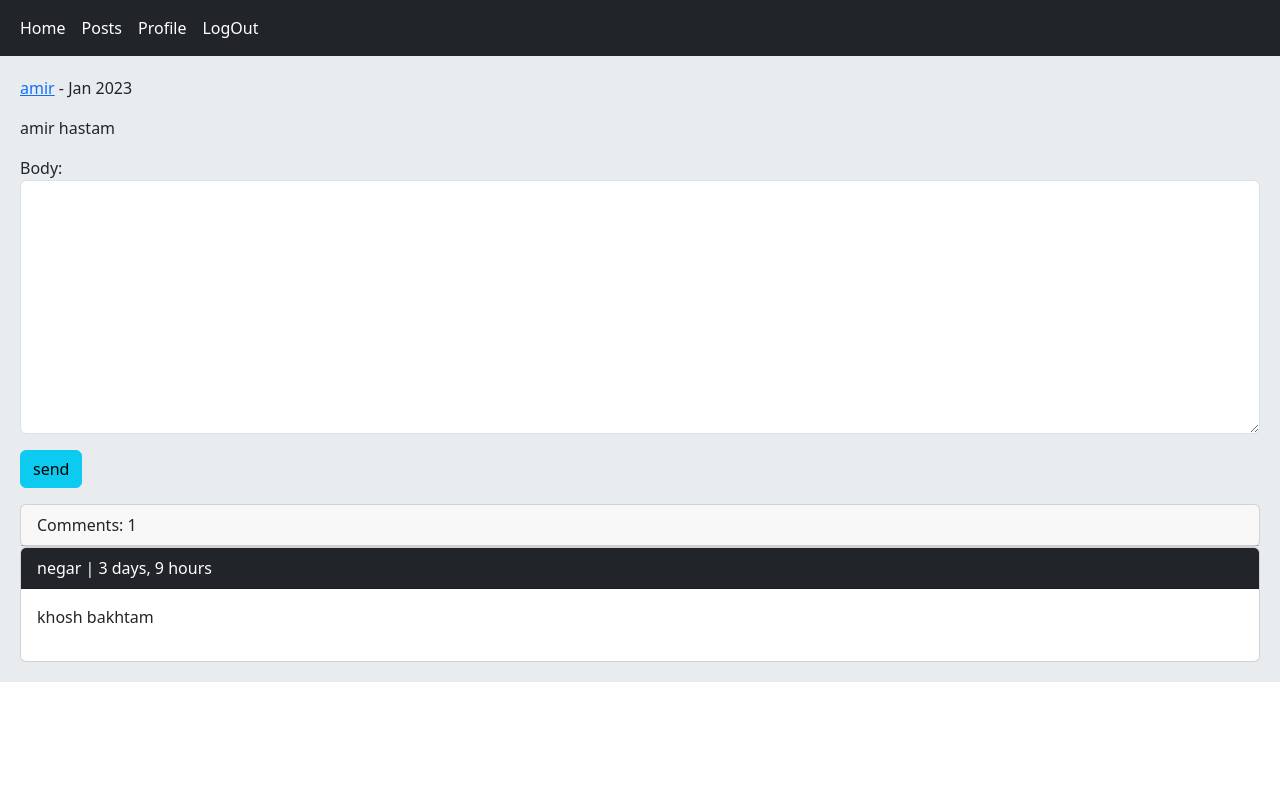
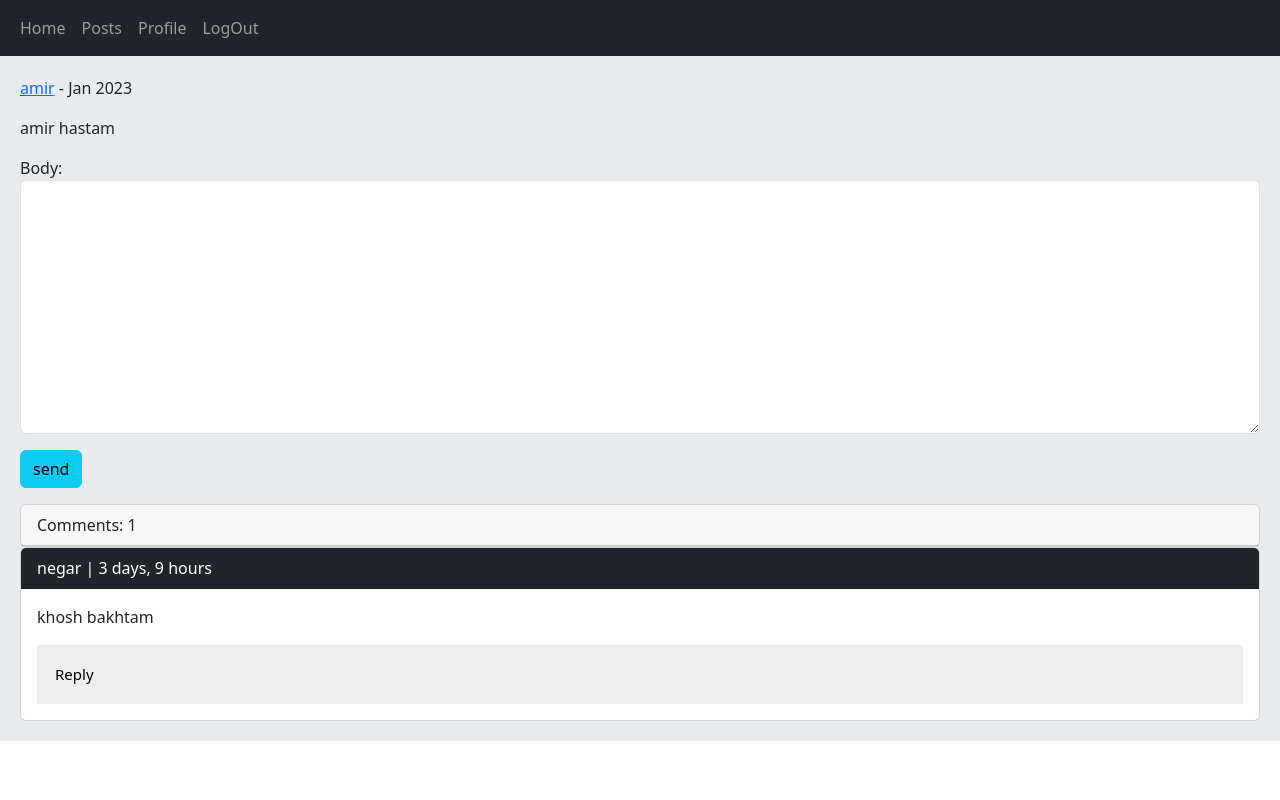
Before and after one commit to mehdi-prbb/django_projetc_social_network, a Django app: a page that uses templates/_base.html in a window 1280 px wide. Run offline with Django 4.2, Linux system fonts and the light colour scheme; a user stored in the database is signed in; data comes from the database, SQL or seed files in the repository; both versions use the stored data as it was after the commit.

Commit message:
implement comments reply

```diff
--- a/posts/forms.py
+++ b/posts/forms.py
@@ -16,3 +16,17 @@ class CommentCreateForm(forms.ModelForm):
         widgets = {
             'body' : forms.Textarea(attrs={'class':'form-control'})
         }
+
+
+class CommentReplyForm(forms.ModelForm):
+    class Meta:
+        model = Comment
+        fields = ('body',)
+        labels={
+            'body':False
+        }
+
+
+    def __init__(self, *args, **kwargs):
+        super().__init__(*args, **kwargs)
+        self.fields['body'].widget = forms.TextInput(attrs={'class':'form-control'})
--- a/posts/templates/posts/post_detail.html
+++ b/posts/templates/posts/post_detail.html
@@ -27,7 +27,27 @@
     {% for comment in comments %}
         <div class="card">
             <p class="card-header bg-dark text-white">{{ comment.user }} | {{ comment.created|timesince }}</p>
-            <p class="card-body">{{ comment.body }}</p>
+            <div class="card-body">
+                <p>{{ comment.body }}</p>
+                {% if request.user.is_authenticated %}
+                    <button class="collapsible">Reply</button>
+                    <div class="content">
+                        <form action="{% url 'posts:add_reply' post.id comment.id %}" method="post" class="col-md-6 p-3">
+                            {% csrf_token %}
+                            {{ form_reply }}
+                            <input type="submit" value="send" class="btn btn-info mt-2">
+                        </form>
+                    </div>
+                {% endif %}
+            </div>
+
+            {% with replies=comment.rcomments.all %}
+                {% for reply in replies %}
+                    <div class="bg-primary p-3 m-2">
+                        <p>reply form: {{ reply.user }} | {{ reply.created|timesince }} <br> {{ reply.body }}</p>
+                    </div>
+                {% endfor %}
+            {% endwith %}
         </div>
     {% empty %}
         <p>No comments yet!</p>
--- a/posts/urls.py
+++ b/posts/urls.py
@@ -10,4 +10,5 @@ urlpatterns = [
     path('delete/<int:post_id>/', views.PostDeleteView.as_view(), name='post_delete'),
     path('update/<int:post_id>/', views.PostUpdateView.as_view(), name='post_update'),
     path('create/', views.PostCreateView.as_view(), name='post_create'),
+    path('reply/<int:post_id>/<int:comment_id>/', views.PostAddReplyView.as_view(), name='add_reply'),
 ]
--- a/posts/views.py
+++ b/posts/views.py
@@ -6,8 +6,8 @@ from django.utils.text import slugify
 from django.contrib.auth.decorators import login_required
 from django.utils.decorators import method_decorator
 
-from . models import Post
-from . forms import CreateUpdatePostForm, CommentCreateForm
+from . models import Post, Comment
+from . forms import CreateUpdatePostForm, CommentCreateForm, CommentReplyForm
 
 
 class PostsPageView(View):
@@ -17,6 +17,7 @@ class PostsPageView(View):
 
 class PostDetailView(View):
     form_class = CommentCreateForm
+    form_class_reply = CommentReplyForm
 
     def setup(self, request, *args, **kwargs):
         self.post_instance = get_object_or_404(Post, id=kwargs['post_id'], slug=kwargs['post_slug'])
@@ -28,6 +29,7 @@ class PostDetailView(View):
             'post':self.post_instance,
             'comments':comments,
             'form':self.form_class,
+            'form_reply':self.form_class_reply,
             })
 
     @method_decorator(login_required)
@@ -100,3 +102,22 @@ class PostCreateView(LoginRequiredMixin, View):
             new_post.save()
             messages.success(request, 'you create new post successfully')
             return redirect('posts:post_detail', new_post.id, new_post.slug)
+
+
+class PostAddReplyView(LoginRequiredMixin, View):
+    form_class = CommentReplyForm
+
+    def post(self, request, *args, **kwargs):
+        post = get_object_or_404(Post, id=kwargs['post_id'])
+        comment = get_object_or_404(Comment, id=kwargs['comment_id'])
+        form = self.form_class(request.POST)
+
+        if form.is_valid():
+            reply = form.save(commit=False)
+            reply.user = request.user
+            reply.post = post
+            reply.reply = comment
+            reply.is_reply = True
+            reply.save()
+            messages.success(request, 'your reply is submitted successfully.')
+        return redirect('posts:post_detail', post.id, post.slug)
--- a/templates/_base.html
+++ b/templates/_base.html
@@ -12,6 +12,22 @@
             margin-bottom: 20px;
             background-color: #e9ecef;
         }
+
+        .collapsible {
+            color: dark;
+            cursor: pointer;
+            padding: 18px;
+            width: 100%;
+            border: none;
+            text-align: left;
+            outline: none;
+            font-size: 15px;
+        }
+        .content {
+            padding: 0 18px;
+            max-height: 0;
+            overflow: hidden;
+        }
     </style>
 </head>
 <body>
@@ -20,5 +36,23 @@
         {% include 'inc/messages.html' %}
         {% block content %}{% endblock content %}
     </div>
+
+    <script>
+        var coll = document.getElementsByClassName("collapsible");
+        var i;
+
+        for (i = 0; i < coll.length; i++) {
+          coll[i].addEventListener("click", function() {
+            this.classList.toggle("active");
+            var content = this.nextElementSibling;
+            if (content.style.maxHeight){
+              content.style.maxHeight = null;
+            } else {
+              content.style.maxHeight = content.scrollHeight + "px";
+            }
+          });
+        }
+        </script>
+
 </body>
 </html>
--- a/templates/inc/navbar.html
+++ b/templates/inc/navbar.html
@@ -2,14 +2,14 @@
     <div class="container-fluid">
       <div class="collapse navbar-collapse" id="navbarNavAltMarkup">
         <div class="navbar-nav">
-          <a class="nav-link active" aria-current="page" href="{% url 'pages:home' %}">Home</a>
-          <a class="nav-link active" aria-current="page" href="{% url 'posts:posts_list' %}">Posts</a>
+          <a class="nav-link" aria-current="page" href="{% url 'pages:home' %}">Home</a>
+          <a class="nav-link" aria-current="page" href="{% url 'posts:posts_list' %}">Posts</a>
           {% if request.user.is_authenticated %}
-            <a class="nav-link active" aria-current="page" href="{% url 'accounts:user_profile' request.user.id %}">Profile</a>
-            <a class="nav-link active" aria-current="page" href="{% url 'accounts:user_logout' %}">LogOut</a>
+            <a class="nav-link" aria-current="page" href="{% url 'accounts:user_profile' request.user.id %}">Profile</a>
+            <a class="nav-link" aria-current="page" href="{% url 'accounts:user_logout' %}">LogOut</a>
           {% else %}
-            <a class="nav-link active" aria-current="page" href="{% url 'accounts:user_register' %}">Register</a>
-            <a class="nav-link active" aria-current="page" href="{% url 'accounts:user_login' %}">LogIn</a>
+            <a class="nav-link" aria-current="page" href="{% url 'accounts:user_register' %}">Register</a>
+            <a class="nav-link" aria-current="page" href="{% url 'accounts:user_login' %}">LogIn</a>
           {% endif %}
         </div>
       </div>
```
Also changed, not shown: db.sqlite3.
